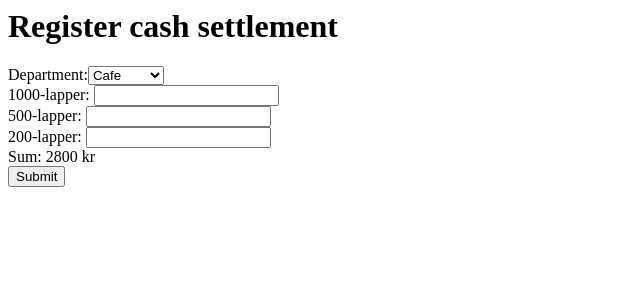
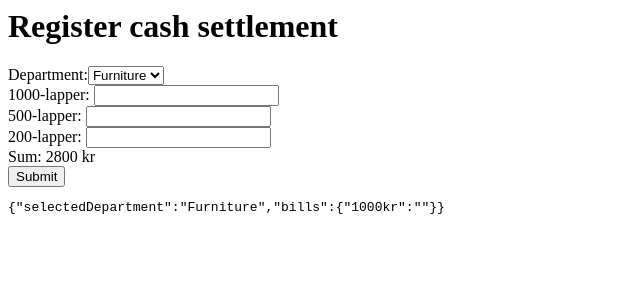
Before and after one commit to kristiania-pg6301-2024/pg6301-frontend-programming, a React (Vite) app in the folder client/: page / in a window 1280 px wide. Shown: the top 300 px of the page, without its empty margins (0-640 px from the left). Built offline with nearby package versions, Linux system fonts and the light colour scheme.

Commit message:
getting ready to submit settlement report

```diff
--- a/client/src/modules/app/application.jsx
+++ b/client/src/modules/app/application.jsx
@@ -1,25 +1,35 @@
-import React from "react";
+import React, {useState} from "react";
 
 export function Application() {
-    const departments = [
+    const [selectedDepartment, setSelectedDepartment] = useState("Furniture");
+
+    const [kr1000, setKr1000] = useState("")
+
+    const departmentOptions = [
         "Cafe",
         "Furniture",
         "Books",
         "Clothes",
     ];
 
+    const settlementReport = {
+        selectedDepartment,
+        bills: {
+            "1000kr": kr1000
+        }
+    };
     return <form>
         <h1>Register cash settlement</h1>
 
         <div>
             Department:
-            <select>
-                {departments.map(d => <option>{d}</option>)}
+            <select value={selectedDepartment} onChange={e => setSelectedDepartment(e.target.value)}>
+                {departmentOptions.map(d => <option>{d}</option>)}
             </select>
         </div>
         <div>
             1000-lapper:{" "}
-            <input type="number"/>
+            <input type="number" value={kr1000} onChange={e => setKr1000(e.target.value)}/>
         </div>
         <div>
             500-lapper:{" "}
@@ -35,5 +45,8 @@ export function Application() {
         <div>
             <button>Submit</button>
         </div>
+        <div>
+            <pre>{JSON.stringify(settlementReport)}</pre>
+        </div>
     </form>
 }
```
